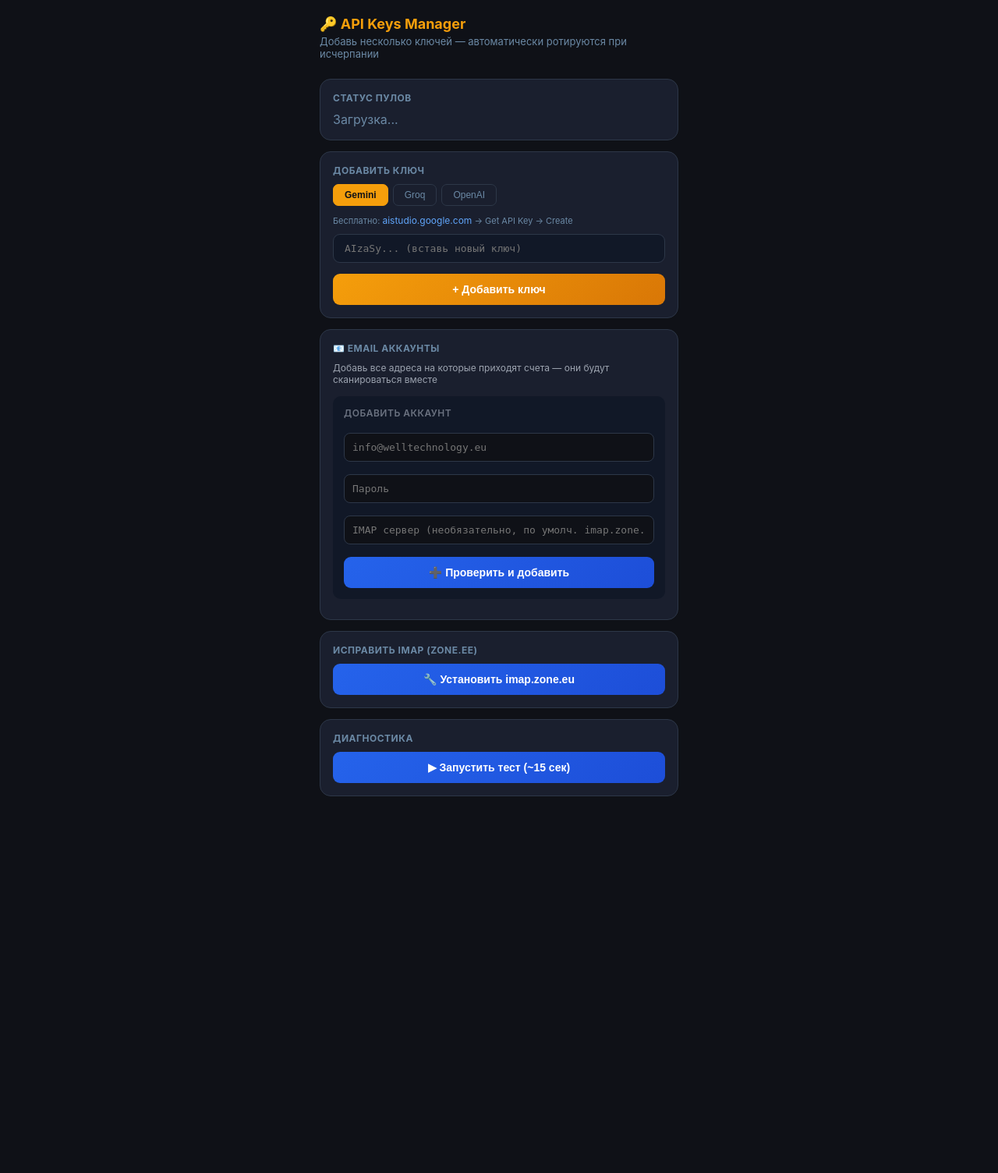
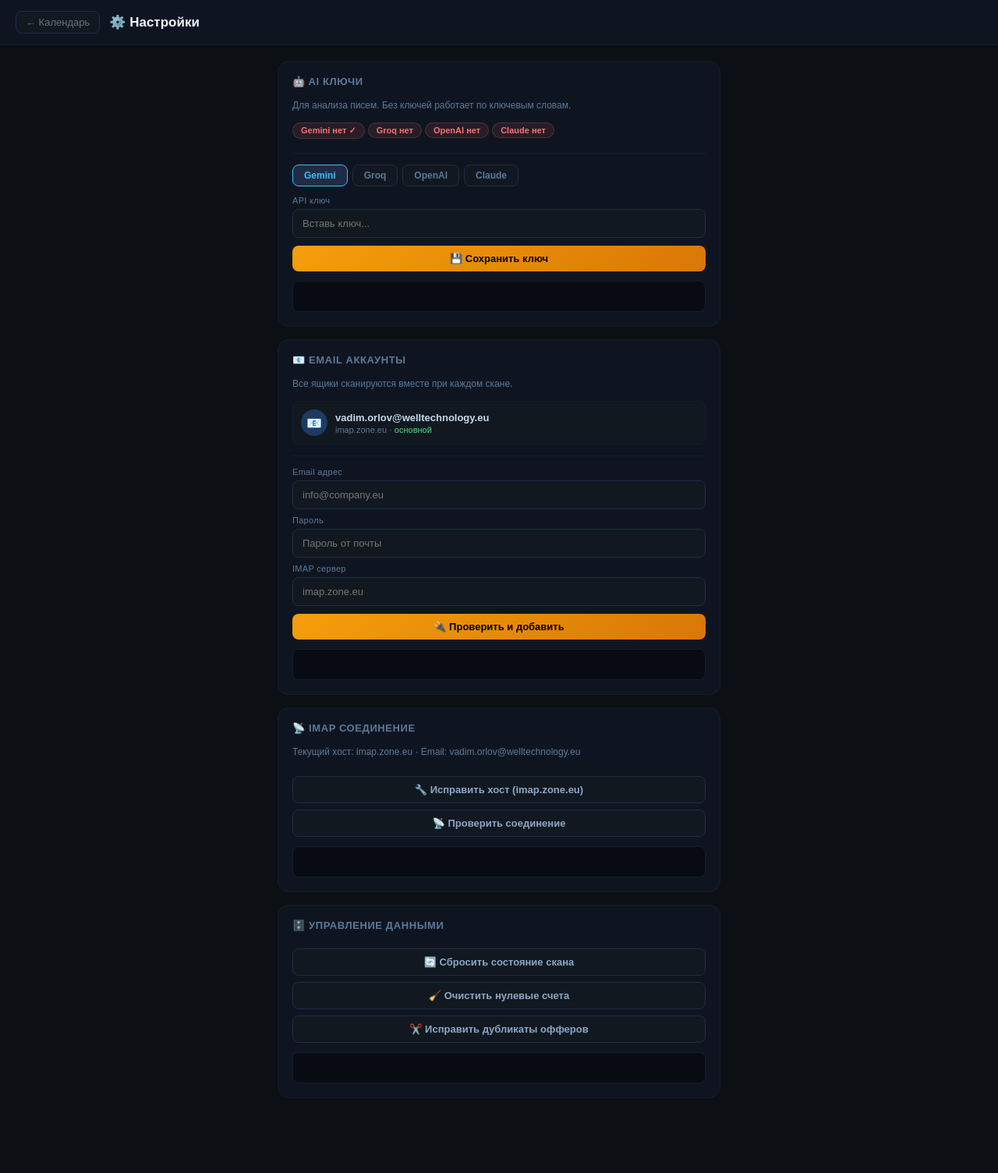
Before and after one commit to alexkitpl1/paycalendar, a Flask app: page /keys in a window 1280 px wide. Shown: the whole page at 78% size. Before the commit the page ends 1021 px from the top, so only its background shows below. Run offline with Flask 3, Linux system fonts and the light colour scheme; parts of the project's set-up code (start-up, migrations or seed data) failed here and were passed over.

Commit message:
Rewrite keys.html: fix JS syntax error that broke all buttons

```diff
--- a/templates/keys.html
+++ b/templates/keys.html
@@ -1,270 +1,293 @@
 <!DOCTYPE html>
-<html><head>
+<html lang="ru">
+<head>
 <meta charset="UTF-8">
 <meta name="viewport" content="width=device-width,initial-scale=1">
-<title>PayCalendar — API Keys</title>
+<title>PayCalendar — Настройки</title>
 <style>
 *{box-sizing:border-box;margin:0;padding:0}
-body{font-family:-apple-system,BlinkMacSystemFont,'Segoe UI',sans-serif;
-  background:#0f1117;color:#e2e8f0;padding:20px;max-width:500px;margin:0 auto}
-h1{font-size:18px;color:#f59e0b;margin-bottom:4px}
-.sub{color:#6b89a5;font-size:13px;margin-bottom:24px}
-.card{background:#1a1f2e;border:1px solid #2d3748;border-radius:14px;
-  padding:16px;margin-bottom:14px}
-.card-title{font-size:12px;font-weight:700;text-transform:uppercase;
-  letter-spacing:.5px;color:#6b89a5;margin-bottom:10px}
-.status-row{display:flex;align-items:center;justify-content:space-between;
-  margin-bottom:8px}
-.badge{padding:3px 10px;border-radius:20px;font-size:11px;font-weight:600}
-.ok{background:#064e3b;color:#34d399}
-.warn{background:#451a03;color:#fbbf24}
-.err{background:#2d0b0b;color:#f87171}
-input{width:100%;padding:10px 14px;border-radius:9px;border:1px solid #2d3748;
-  background:#111827;color:#e2e8f0;font-size:13px;outline:none;margin:8px 0;
-  font-family:monospace}
-input:focus{border-color:#f59e0b}
-.btn{display:block;width:100%;padding:12px;border-radius:9px;border:none;
-  background:linear-gradient(135deg,#f59e0b,#d97706);color:#fff;
-  font-size:14px;font-weight:700;cursor:pointer;margin-top:6px}
-.btn2{background:linear-gradient(135deg,#2563eb,#1d4ed8)}
-.btn:disabled{opacity:.5;cursor:not-allowed}
-.log{font-family:monospace;font-size:11px;background:#111827;border-radius:8px;
-  padding:10px;margin-top:10px;line-height:1.8;display:none}
-.log-ok{color:#34d399} .log-err{color:#f87171} .log-info{color:#9ca3af}
-a{color:#60a5fa;font-size:12px;text-decoration:none}
-.provider-tabs{display:flex;gap:6px;margin-bottom:10px}
-.ptab{padding:6px 14px;border-radius:7px;border:1px solid #2d3748;
-  background:transparent;color:#6b89a5;font-size:12px;cursor:pointer}
-.ptab.active{background:#f59e0b;border-color:#f59e0b;color:#0f1117;font-weight:700}
-.hint{font-size:11px;color:#6b89a5;margin-top:6px;line-height:1.5}
-a.hint-link{color:#60a5fa}
-</style></head><body>
+body{font-family:'DM Sans',sans-serif;background:#0c0f14;color:#c8d8ec;min-height:100vh;padding:0 0 60px}
+a{color:#60a5fa;text-decoration:none}
+.topbar{display:flex;align-items:center;gap:12px;padding:14px 20px;border-bottom:1px solid #131e2d;background:#0f1520;position:sticky;top:0;z-index:10}
+.back{color:#6b7280;font-size:13px;padding:6px 12px;border:1px solid #1e2d45;border-radius:8px;background:#111820}
+.back:hover{color:#c8d8ec;border-color:#2a3a50}
+h1{font-size:17px;font-weight:600;color:#f0f6ff}
+.wrap{max-width:600px;margin:0 auto;padding:20px 16px}
+.card{background:#0f1520;border:1px solid #131e2d;border-radius:14px;padding:18px;margin-bottom:16px}
+.card-title{font-size:13px;font-weight:700;color:#5a7a9a;text-transform:uppercase;letter-spacing:.6px;margin-bottom:14px}
+label{display:block;font-size:11px;color:#5a7a9a;margin-bottom:5px;letter-spacing:.3px}
+input[type=text],input[type=email],input[type=password]{width:100%;padding:10px 12px;border-radius:8px;border:1px solid #1e2d45;background:#111820;color:#c8d8ec;font-size:13px;outline:none;transition:border .15s}
+input:focus{border-color:#38bdf8}
+.btn{display:inline-flex;align-items:center;gap:6px;padding:9px 16px;border-radius:8px;border:none;font-size:13px;font-weight:600;cursor:pointer;transition:all .15s}
+.btn1{background:linear-gradient(135deg,#f59e0b,#d97706);color:#000;width:100%;justify-content:center;margin-top:10px}
+.btn1:hover{filter:brightness(1.1)}
+.btn1:disabled{opacity:.45;cursor:not-allowed}
+.btn2{background:#111820;color:#8aa8c8;border:1px solid #1e2d45;width:100%;justify-content:center;margin-top:8px}
+.btn2:hover{border-color:#2a3a50;color:#c8d8ec}
+.btn-red{background:rgba(248,113,113,.08);color:#f87171;border:1px solid rgba(248,113,113,.2)}
+.log{background:#080c12;border:1px solid #131e2d;border-radius:8px;padding:12px;font-family:'DM Mono',monospace;font-size:11px;line-height:1.9;margin-top:12px;max-height:200px;overflow-y:auto;min-height:40px;color:#5a7a9a}
+.log-ok{color:#4ade80}.log-err{color:#f87171}.log-warn{color:#fbbf24}.log-info{color:#60a5fa}
+.hint{font-size:12px;color:#5a7a9a;margin-bottom:12px;line-height:1.6}
+.pill{display:inline-flex;align-items:center;gap:5px;padding:3px 10px;border-radius:12px;font-size:11px;font-weight:600}
+.pill-green{background:rgba(74,222,128,.1);color:#4ade80;border:1px solid rgba(74,222,128,.2)}
+.pill-red{background:rgba(248,113,113,.1);color:#f87171;border:1px solid rgba(248,113,113,.2)}
+.pill-blue{background:rgba(56,189,248,.1);color:#38bdf8;border:1px solid rgba(56,189,248,.2)}
+.pill-amber{background:rgba(251,191,36,.1);color:#fbbf24;border:1px solid rgba(251,191,36,.2)}
+.tab-row{display:flex;gap:6px;margin-bottom:12px;flex-wrap:wrap}
+.tab{padding:6px 14px;border-radius:8px;border:1px solid #1e2d45;background:#111820;color:#5a7a9a;font-size:12px;font-weight:600;cursor:pointer}
+.tab.active{background:#1e2d45;color:#38bdf8;border-color:#38bdf8}
+.acc-item{display:flex;align-items:center;gap:10px;padding:10px;background:#111820;border-radius:8px;border:1px solid #131e2d;margin-bottom:6px}
+.acc-avatar{width:34px;height:34px;border-radius:50%;background:#1e3a5f;display:flex;align-items:center;justify-content:center;font-size:16px;flex-shrink:0}
+.acc-info{flex:1;min-width:0}
+.acc-email{font-size:13px;color:#c8d8ec;font-weight:600;overflow:hidden;text-overflow:ellipsis;white-space:nowrap}
+.acc-sub{font-size:11px;color:#5a7a9a;margin-top:2px}
+.sep{height:1px;background:#131e2d;margin:14px 0}
+</style>
+</head>
+<body>
 
-<h1>🔑 API Keys Manager</h1>
-<p class="sub">Добавь несколько ключей — автоматически ротируются при исчерпании</p>
-
-<!-- Status -->
-<div class="card" id="statusCard">
-  <div class="card-title">Статус пулов</div>
-  <div id="statusContent"><span style="color:#6b89a5">Загрузка...</span></div>
+<div class="topbar">
+  <a href="/" class="back">← Календарь</a>
+  <h1>⚙️ Настройки</h1>
 </div>
 
-<!-- Add key -->
+<div class="wrap">
+
+<!-- AI KEYS -->
 <div class="card">
-  <div class="card-title">Добавить ключ</div>
-  <div class="provider-tabs">
-    <button class="ptab active" onclick="selectProvider('gemini',this)">Gemini</button>
-    <button class="ptab" onclick="selectProvider('groq',this)">Groq</button>
-    <button class="ptab" onclick="selectProvider('openai',this)">OpenAI</button>
+  <div class="card-title">🤖 AI ключи</div>
+  <div class="hint">Для анализа писем. Без ключей работает по ключевым словам.</div>
+  <div id="ai-status"></div>
+  <div class="sep"></div>
+  <div class="tab-row">
+    <button class="tab active" onclick="selProv('gemini',this)">Gemini</button>
+    <button class="tab" onclick="selProv('groq',this)">Groq</button>
+    <button class="tab" onclick="selProv('openai',this)">OpenAI</button>
+    <button class="tab" onclick="selProv('claude',this)">Claude</button>
   </div>
-  <div id="provHint" class="hint">
-    Бесплатно: <a href="https://aistudio.google.com" target="_blank" class="hint-link">aistudio.google.com</a> → Get API Key → Create
-  </div>
-  <input type="text" id="newKey" placeholder="AIzaSy... (вставь новый ключ)">
-  <button class="btn" onclick="addKey()">+ Добавить ключ</button>
-  <div class="log" id="addLog"></div>
+  <label>API ключ</label>
+  <input type="text" id="apiKey" placeholder="Вставь ключ..." autocomplete="off">
+  <button class="btn btn1" onclick="addKey()">💾 Сохранить ключ</button>
+  <div class="log" id="keyLog"></div>
 </div>
 
-
-<!-- Email Accounts -->
+<!-- EMAIL ACCOUNTS -->
 <div class="card">
   <div class="card-title">📧 Email аккаунты</div>
-  <p style="color:#9ca3af;font-size:12px;margin-bottom:14px">
-    Добавь все адреса на которые приходят счета — они будут сканироваться вместе
-  </p>
-  <div id="accountsList" style="margin-bottom:14px"></div>
-  <div style="background:#111827;border-radius:10px;padding:14px;margin-bottom:10px">
-    <div style="font-size:12px;font-weight:600;color:#6b7280;margin-bottom:10px;text-transform:uppercase;letter-spacing:.5px">Добавить аккаунт</div>
-    <input type="email" id="newEmail" placeholder="info@welltechnology.eu" style="width:100%;padding:10px;border-radius:8px;border:1px solid #2d3748;background:#0f1117;color:#e2e8f0;font-size:13px;margin-bottom:8px">
-    <input type="password" id="newPass" placeholder="Пароль" style="width:100%;padding:10px;border-radius:8px;border:1px solid #2d3748;background:#0f1117;color:#e2e8f0;font-size:13px;margin-bottom:8px">
-    <input type="text" id="newImap" placeholder="IMAP сервер (необязательно, по умолч. imap.zone.eu)" style="width:100%;padding:10px;border-radius:8px;border:1px solid #2d3748;background:#0f1117;color:#e2e8f0;font-size:13px;margin-bottom:10px">
-    <button class="btn btn2" onclick="testAndAddAccount()" id="addAccBtn">➕ Проверить и добавить</button>
-  </div>
+  <div class="hint">Все ящики сканируются вместе при каждом скане.</div>
+  <div id="accList"></div>
+  <div class="sep"></div>
+  <label>Email адрес</label>
+  <input type="email" id="newEmail" placeholder="info@company.eu" autocomplete="off">
+  <label style="margin-top:8px">Пароль</label>
+  <input type="password" id="newPass" placeholder="Пароль от почты" autocomplete="off">
+  <label style="margin-top:8px">IMAP сервер</label>
+  <input type="text" id="newImap" placeholder="imap.zone.eu" autocomplete="off">
+  <button class="btn btn1" id="addAccBtn" onclick="addAccount()">🔌 Проверить и добавить</button>
   <div class="log" id="accLog"></div>
 </div>
 
-<!-- Fix IMAP -->
+<!-- IMAP SETTINGS -->
 <div class="card">
-  <div class="card-title">Исправить IMAP (Zone.ee)</div>
-  <button class="btn btn2" onclick="fixImap()">🔧 Установить imap.zone.eu</button>
+  <div class="card-title">📡 IMAP соединение</div>
+  <div id="imapStatus" class="hint"></div>
+  <button class="btn btn2" onclick="fixImap()">🔧 Исправить хост (imap.zone.eu)</button>
+  <button class="btn btn2" style="margin-top:8px" onclick="testImap()">📡 Проверить соединение</button>
   <div class="log" id="imapLog"></div>
 </div>
 
-<!-- Test -->
+<!-- DATA MANAGEMENT -->
 <div class="card">
-  <div class="card-title">Диагностика</div>
-  <button class="btn btn2" onclick="runTest()">▶ Запустить тест (~15 сек)</button>
-  <div class="log" id="testLog"></div>
+  <div class="card-title">🗄️ Управление данными</div>
+  <button class="btn btn2" onclick="doAction('/api/reset-scan','POST',{},'resetLog','Сброс состояния сканирования...')">🔄 Сбросить состояние скана</button>
+  <button class="btn btn2" style="margin-top:8px" onclick="doAction('/api/invoices/cleanup','POST',{},'resetLog','Очистка нулевых счетов...')">🧹 Очистить нулевые счета</button>
+  <button class="btn btn2" style="margin-top:8px" onclick="doAction('/api/invoices/fix-offers','POST',{},'resetLog','Исправление офферов...')">✂️ Исправить дубликаты офферов</button>
+  <div class="log" id="resetLog"></div>
 </div>
 
+</div><!-- .wrap -->
+
 <script>
-const BASE  = 'https://paycalendar-production.up.railway.app';
-const TOKEN = 'pay123';
-let provider = 'gemini';
+var _prov = 'gemini';
 
-const HINTS = {
-  gemini: 'Бесплатно: <a href="https://aistudio.google.com" target="_blank" class="hint-link">aistudio.google.com</a> → Get API Key → Create API key',
-  groq:   'Бесплатно: <a href="https://console.groq.com" target="_blank" class="hint-link">console.groq.com</a> → API Keys → Create API Key',
-  openai: 'Платно: <a href="https://platform.openai.com/api-keys" target="_blank" class="hint-link">platform.openai.com</a> → API Keys',
-};
-const PLACEHOLDERS = {
-  gemini: 'AIzaSy...',
-  groq:   'gsk_...',
-  openai: 'sk-...',
-};
-
-function selectProvider(p, el) {
-  provider = p;
-  document.querySelectorAll('.ptab').forEach(b=>b.classList.remove('active'));
+function selProv(p, el){
+  _prov = p;
+  document.querySelectorAll('.tab').forEach(function(t){ t.classList.remove('active'); });
   el.classList.add('active');
-  document.getElementById('provHint').innerHTML = HINTS[p];
-  document.getElementById('newKey').placeholder = PLACEHOLDERS[p];
+  document.getElementById('apiKey').placeholder = {
+    gemini:'AIzaSy... (aistudio.google.com)',
+    groq:'gsk_... (console.groq.com)',
+    openai:'sk-... (platform.openai.com)',
+    claude:'sk-ant-... (console.anthropic.com)',
+  }[p] || 'API ключ';
 }
 
-async function api(path, data) {
-  var opts = {headers:{'Content-Type':'application/json','X-PC-Token':TOKEN}};
-  if(data){opts.method='POST';opts.body=JSON.stringify(data);}
-  var r = await fetch(BASE+path, opts);
+function log(id, msg, cls){
+  var el = document.getElementById(id);
+  if(!el) return;
+  var ts = new Date().toLocaleTimeString('ru');
+  el.innerHTML += '<div class="log-'+(cls||'info')+'">['+ts+'] '+msg+'</div>';
+  el.scrollTop = el.scrollHeight;
+}
+
+async function api(path, data){
+  var opts = {credentials:'include', headers:{'Content-Type':'application/json'}};
+  if(data !== undefined){ opts.method = 'POST'; opts.body = JSON.stringify(data); }
+  var r = await fetch(path, opts);
   return r.json();
 }
 
-function addLog(id, msg, cls) {
-  var el = document.getElementById(id);
-  el.style.display = 'block';
-  el.innerHTML += '<div class="log-'+(cls||'info')+'">'+msg+'</div>';
+async function loadAiStatus(){
+  try {
+    var d = await api('/api/keys');
+    var h = '';
+    var providers = [
+      {name:'Gemini', key:'gemini', color:'amber'},
+      {name:'Groq',   key:'groq',   color:'green'},
+      {name:'OpenAI', key:'openai', color:'blue'},
+      {name:'Claude', key:'claude', color:'blue'},
+    ];
+    providers.forEach(function(p){
+      var cnt = (d[p.key+'_keys'] || []).length;
+      var active = d.active_provider === p.key;
+      h += '<span class="pill pill-'+(cnt>0?p.color:'red')+'" style="margin:0 4px 4px 0">'
+           +p.name+' '+(cnt>0?cnt+' ключ':'нет')+(active?' ✓':'')+'</span>';
+    });
+    if(!h) h = '<span class="pill pill-amber">Только ключевые слова</span>';
+    document.getElementById('ai-status').innerHTML = h;
+  } catch(e){ document.getElementById('ai-status').textContent = 'Ошибка загрузки'; }
 }
 
-async function loadStatus() {
+async function addKey(){
+  var key = document.getElementById('apiKey').value.trim();
+  if(!key){ log('keyLog','Введи ключ','err'); return; }
+  log('keyLog','Сохраняю '+_prov+' ключ...','info');
   try {
-    var d = await api('/api/keys');
-    var html = '';
-    for(var [name,pool] of [['Gemini',d.gemini],['Groq',d.groq],['OpenAI',d.openai]]) {
-      if(!pool || !pool.total) continue;
-      var cls = pool.working > 0 ? 'ok' : 'err';
-      html += '<div class="status-row"><span>'+name+'</span>'
-        +'<span class="badge '+cls+'">'+pool.working+'/'+pool.total+' работает</span></div>';
+    var r = await api('/api/keys/add', {key:key, provider:_prov});
+    if(r.ok){
+      log('keyLog','✅ Ключ сохранён (provider: '+_prov+')','ok');
+      document.getElementById('apiKey').value = '';
+      loadAiStatus();
+    } else {
+      log('keyLog','❌ '+r.error,'err');
     }
-    html += '<div class="status-row"><span>Активный</span>'
-      +'<span class="badge ok">'+d.active_provider+'</span></div>';
-    document.getElementById('statusContent').innerHTML = html || '<span style="color:#6b89a5">Нет ключей</span>';
-  } catch(e) {
-    document.getElementById('statusContent').innerHTML = '<span class="log-err">'+e.message+'</span>';
-  }
+  } catch(e){ log('keyLog','❌ '+e.message,'err'); }
 }
-
-async function addKey() {
-  var key = document.getElementById('newKey').value.trim();
-  if(!key){alert('Вставь ключ');return;}
-  document.getElementById('addLog').innerHTML = '';
-  addLog('addLog', 'Добавляю ключ '+provider+'...', 'info');
-  try {
-    var r = await api('/api/keys/add', {provider, key});
-    if(r.ok) {
-      addLog('addLog', '✅ Ключ добавлен! Пул: '+JSON.stringify(r.pool), 'ok');
-      document.getElementById('newKey').value = '';
-      loadStatus();
-    } else {
-      addLog('addLog', '❌ '+r.error, 'err');
-    }
-  } catch(e) {
-    addLog('addLog', '❌ '+e.message, 'err');
-  }
-}
-
-async function fixImap() {
-  document.getElementById('imapLog').innerHTML = '';
-  addLog('imapLog', 'Исправляю IMAP...', 'info');
-  try {
-    var r1 = await api('/api/save-config', {section:'email',key:'imap_host',value:'imap.zone.eu'});
-    addLog('imapLog', 'imap_host → imap.zone.eu: '+(r1.ok?'✅':'❌ '+JSON.stringify(r1)), r1.ok?'ok':'err');
-  } catch(e) {
-    addLog('imapLog', '❌ '+e.message, 'err');
-  }
-}
-
-async function runTest() {
-  var log = document.getElementById('testLog');
-  log.innerHTML = '';
-  log.style.display = 'block';
-  addLog('testLog', 'Тест запущен (~15 сек)...', 'info');
-  try {
-    var r = await fetch(BASE+'/api/test-scan', {headers:{'X-PC-Token':TOKEN}});
-    var d = await r.json();
-    var imap = d.imap||{}, gem = d.gemini||{};
-    addLog('testLog', 'IMAP: '+(imap.ok?'✅ '+imap.total+' писем':'❌ '+imap.error), imap.ok?'ok':'err');
-    addLog('testLog', 'AI: '+(gem.ok?'✅':'❌ '+gem.status), gem.ok?'ok':'err');
-    addLog('testLog', 'Счетов: '+(d.summary||{}).invoices_found, 'info');
-    (d.emails||[]).slice(0,5).forEach(function(e){
-      addLog('testLog', (e.invoice?'💰':'  ')+' '+e.subject.slice(0,50), e.invoice?'ok':'info');
-    });
-  } catch(e) {
-    addLog('testLog', '❌ '+e.message, 'err');
-  }
-}
-
-loadStatus();
 
 async function loadAccounts(){
   try {
     var accs = await api('/api/email-accounts');
-    var html2 = '';
-    accs.forEach(function(acc){
-      var isPrimary = acc.id === 'primary';
-      html2 += '<div style="display:flex;align-items:center;gap:8px;padding:10px;background:#111827;border-radius:8px;margin-bottom:6px">'
-        +'<div style="width:36px;height:36px;border-radius:50%;background:#1e3a5f;display:flex;align-items:center;justify-content:center;font-size:14px;flex-shrink:0">📧</div>'
-        +'<div style="flex:1;min-width:0">'
-          +'<div style="font-size:13px;color:#e2e8f0;font-weight:600">'+acc.email+'</div>'
-          +'<div style="font-size:11px;color:#6b7280">'+acc.imap+' · '+(isPrimary?'<span style="color:#34d399">основной</span>':'дополнительный')+'</div>'
-        +'</div>'
-        +(isPrimary?'':'<button onclick="deleteAccount(''+acc.id+'')" style="padding:4px 10px;border-radius:6px;border:1px solid #374151;background:transparent;color:#f87171;font-size:11px;cursor:pointer">✕</button>')
-      +'</div>';
+    var h = '';
+    if(!accs || !accs.length){
+      h = '<div style="color:#5a7a9a;font-size:13px;text-align:center;padding:10px">Нет аккаунтов</div>';
+    } else {
+      accs.forEach(function(acc){
+        var isPrimary = acc.id === 'primary';
+        var delBtn = isPrimary ? '' :
+          '<button class="btn btn-red" style="padding:4px 10px;font-size:11px" data-id="'+acc.id+'">✕</button>';
+        h += '<div class="acc-item">'
+          + '<div class="acc-avatar">📧</div>'
+          + '<div class="acc-info">'
+            + '<div class="acc-email">'+esc(acc.email)+'</div>'
+            + '<div class="acc-sub">'+esc(acc.imap)+' · '+(isPrimary?'<span style="color:#4ade80">основной</span>':'дополнительный')+'</div>'
+          + '</div>'
+          + delBtn
+          + '</div>';
+      });
+    }
+    document.getElementById('accList').innerHTML = h;
+    // Attach delete handlers
+    document.querySelectorAll('#accList .btn-red').forEach(function(btn){
+      btn.onclick = function(){
+        var accId = btn.getAttribute('data-id');
+        delAccount(accId);
+      };
     });
-    if(accs.length === 0) html2 = '<div style="color:#6b7280;font-size:13px;text-align:center;padding:10px">Нет аккаунтов</div>';
-    document.getElementById('accountsList').innerHTML = html2;
-  } catch(e){ console.error(e); }
+  } catch(e){ document.getElementById('accList').innerHTML = '<div style="color:#f87171">Ошибка: '+e.message+'</div>'; }
 }
 
-async function testAndAddAccount(){
+function esc(s){ return String(s||'').replace(/&/g,'&amp;').replace(/</g,'&lt;').replace(/>/g,'&gt;'); }
+
+async function addAccount(){
   var email = document.getElementById('newEmail').value.trim();
   var pass  = document.getElementById('newPass').value.trim();
   var imap  = document.getElementById('newImap').value.trim() || 'imap.zone.eu';
-  if(!email||!pass){ addLog('accLog','Введи email и пароль','err'); return; }
+  if(!email || !pass){ log('accLog','Введи email и пароль','err'); return; }
 
-  document.getElementById('addAccBtn').disabled = true;
-  addLog('accLog','Проверяю подключение...','info');
+  var btn = document.getElementById('addAccBtn');
+  btn.disabled = true;
+  log('accLog','Проверяю подключение к '+imap+'...','info');
 
   try {
-    // Test first
-    var test = await api('/api/email-accounts/test', {email,password:pass,imap});
-    if(!test.ok){ addLog('accLog','❌ '+test.error,'err'); document.getElementById('addAccBtn').disabled=false; return; }
-    addLog('accLog','✅ '+test.email+' — '+test.total+' писем на '+test.host,'ok');
+    var test = await api('/api/email-accounts/test', {email:email, password:pass, imap:imap});
+    if(!test.ok){
+      log('accLog','❌ '+test.error,'err');
+      btn.disabled = false; return;
+    }
+    log('accLog','✅ '+test.email+' — '+test.total+' писем','ok');
 
-    // Save
-    var save = await api('/api/email-accounts/add', {email,password:pass,imap});
+    var save = await api('/api/email-accounts/add', {email:email, password:pass, imap:imap});
     if(save.ok){
-      addLog('accLog','✅ Аккаунт #'+save.idx+' сохранён!','ok');
-      document.getElementById('newEmail').value='';
-      document.getElementById('newPass').value='';
-      document.getElementById('newImap').value='';
+      log('accLog','✅ Аккаунт #'+save.idx+' сохранён','ok');
+      document.getElementById('newEmail').value = '';
+      document.getElementById('newPass').value  = '';
       loadAccounts();
     } else {
-      addLog('accLog','❌ '+save.error,'err');
+      log('accLog','❌ '+save.error,'err');
     }
-  } catch(e){
-    addLog('accLog','❌ '+e.message,'err');
-  }
-  document.getElementById('addAccBtn').disabled=false;
+  } catch(e){ log('accLog','❌ '+e.message,'err'); }
+  btn.disabled = false;
 }
 
-async function deleteAccount(id){
-  if(!confirm('Удалить аккаунт '+id+'?')) return;
-  var idx = parseInt(id.replace('account_',''));
-  var r = await api('/api/email-accounts/delete', {idx});
-  if(r.ok){ addLog('accLog','Удалён','ok'); loadAccounts(); }
-  else addLog('accLog','❌ '+r.error,'err');
+async function delAccount(accId){
+  var idx = parseInt(accId.replace('account_',''));
+  if(!confirm('Удалить аккаунт?')) return;
+  try {
+    var r = await api('/api/email-accounts/delete', {idx:idx});
+    log('accLog', r.ok ? '✅ Удалён' : '❌ '+r.error, r.ok?'ok':'err');
+    loadAccounts();
+  } catch(e){ log('accLog','❌ '+e.message,'err'); }
 }
 
+async function fixImap(){
+  log('imapLog','Исправляю IMAP хост...','info');
+  try {
+    var r = await api('/api/setup-zone', {});
+    log('imapLog', r.ok ? '✅ '+r.message : '❌ '+r.error, r.ok?'ok':'err');
+    loadImapStatus();
+  } catch(e){ log('imapLog','❌ '+e.message,'err'); }
+}
+
+async function testImap(){
+  log('imapLog','Проверяю соединение...','info');
+  try {
+    var d = await api('/api/test-scan');
+    var im = d.imap || {};
+    log('imapLog','IMAP: '+(im.ok ? '✅ '+im.total+' писем на '+im.doh_ip : '❌ '+(im.error||'нет ответа')), im.ok?'ok':'err');
+    log('imapLog','AI: '+(d.gemini&&d.gemini.ok ? '✅ Gemini OK' : '⚠ Gemini недоступен — используются ключевые слова'),'warn');
+  } catch(e){ log('imapLog','❌ '+e.message,'err'); }
+}
+
+async function loadImapStatus(){
+  try {
+    var d = await api('/api/config');
+    document.getElementById('imapStatus').textContent = 'Текущий хост: '+d.imap_host+' · Email: '+d.email;
+  } catch(e){}
+}
+
+async function doAction(path, method, data, logId, msg){
+  log(logId, msg, 'info');
+  try {
+    var r = await api(path, data);
+    var detail = r.message || r.error || JSON.stringify(r).slice(0,80);
+    log(logId, (r.ok!==false?'✅ ':'❌ ')+detail, r.ok!==false?'ok':'err');
+  } catch(e){ log(logId,'❌ '+e.message,'err'); }
+}
+
+// Init
+loadAiStatus();
 loadAccounts();
-
+loadImapStatus();
 </script>
-</body></html>
+</body>
+</html>
```
